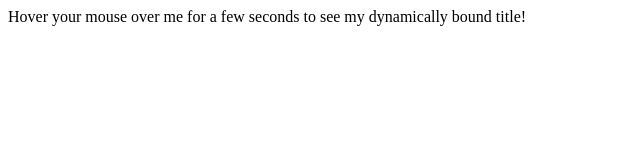
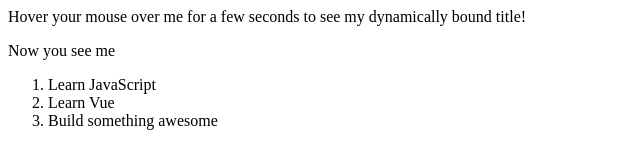
Before and after one commit to fedxr/learnvue, a plain HTML site: page index.html in a window 1280 px wide. Shown: the whole page, without its empty margins (0-640 px from the left). Drawn offline with Linux system fonts and the light colour scheme.

Commit message:
conditionals and loops

```diff
--- a/index.html
+++ b/index.html
@@ -10,6 +10,12 @@
 		<span v-bind:title="message">
 			Hover your mouse over me for a few seconds to see my dynamically bound title!
 		</span>
+		<p v-if="seen">Now you see me</p>
+		<ol>
+			<li v-for="todo in todos">
+				{{todo.text}}
+			</li>
+		</ol>
 	</div>
 </body>
 <script src="index.js"></script>
--- a/index.js
+++ b/index.js
@@ -1,6 +1,12 @@
 var app2 = new Vue({
 	el: '#app-2',
 	data: {
-		message: 'You loaded this page on' + new Date()
+		message: 'You loaded this page on' + new Date(),
+		seen: true,
+		todos: [
+			{ text: 'Learn JavaScript' },
+      		{ text: 'Learn Vue' },
+      		{ text: 'Build something awesome' }
+		]
 	}
 });
```
